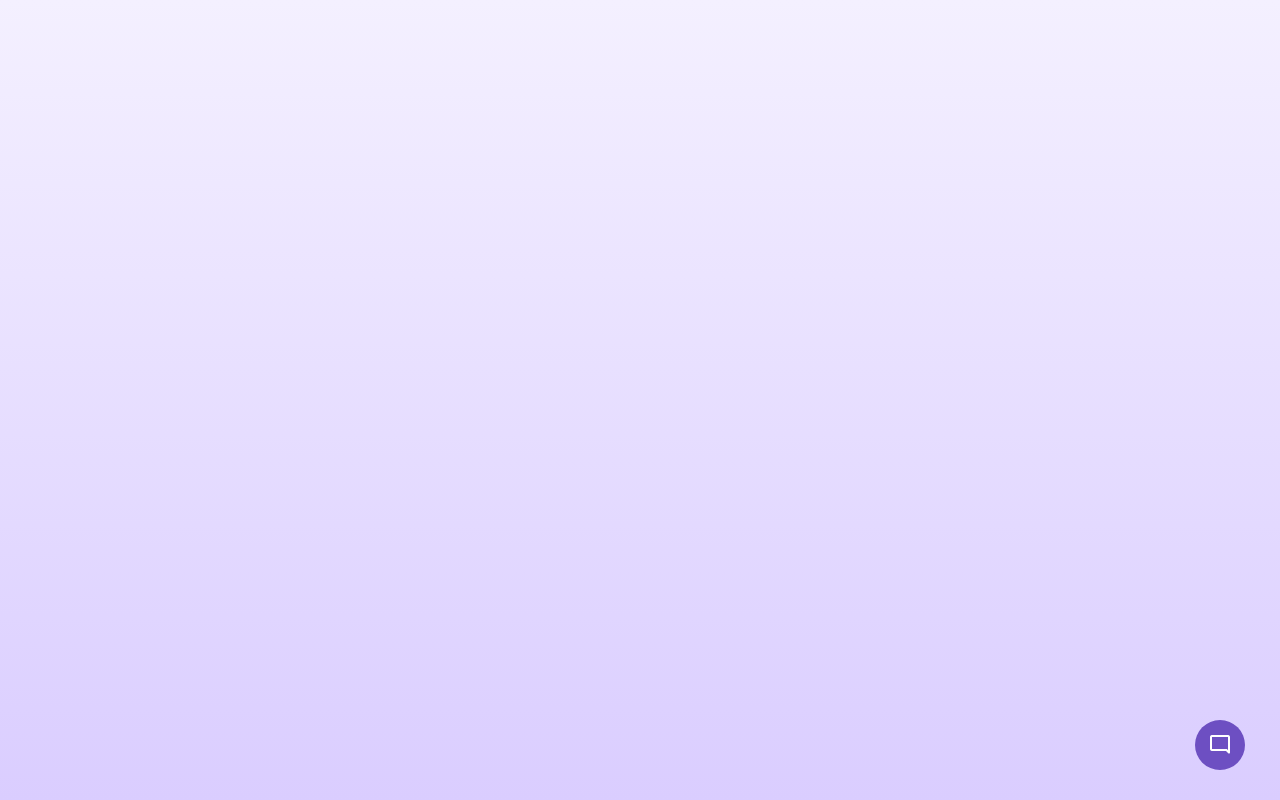
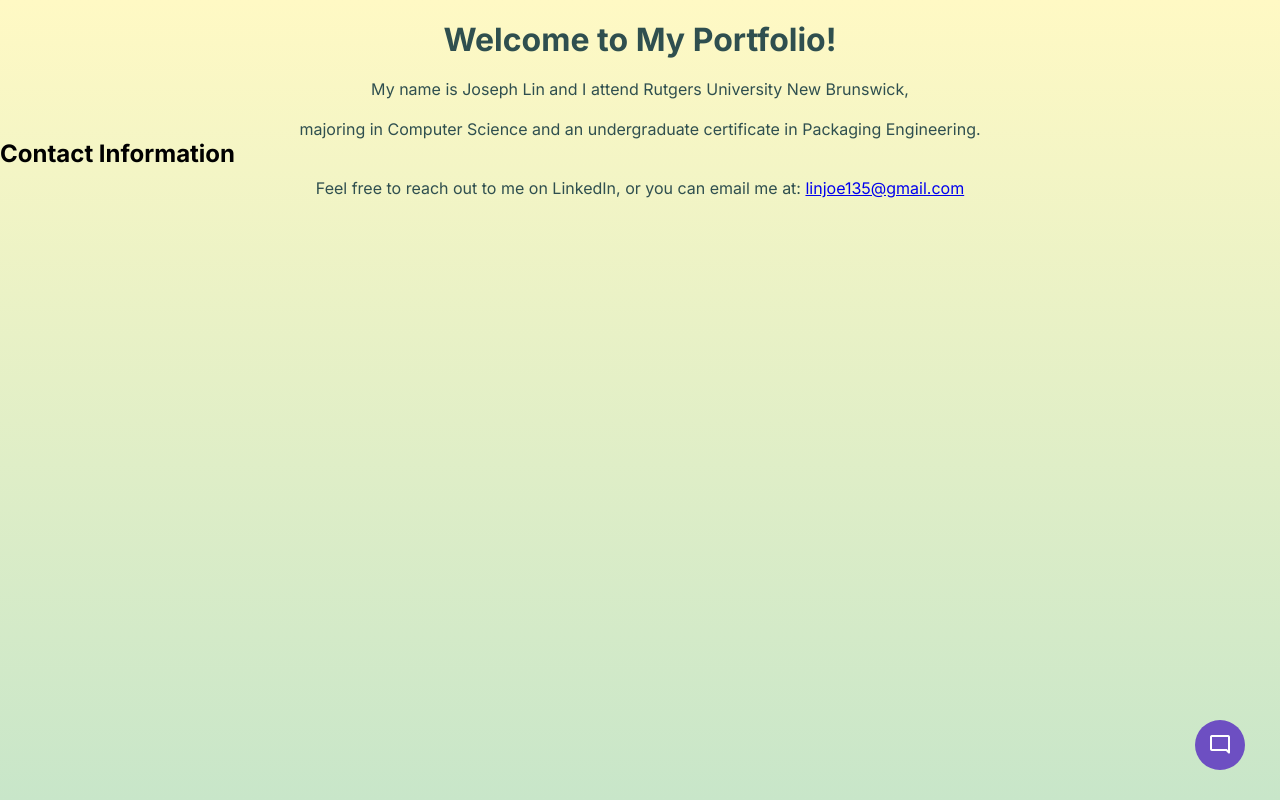
Before and after one commit to JosephLin135/LinProject, a React (Vite) app: page / in a window 1280 px wide. Built offline with nearby package versions, Linux system fonts and the light colour scheme.

Commit message:
second commit

```diff
--- a/index.html
+++ b/index.html
@@ -8,7 +8,16 @@
     <link rel="stylesheet" href="https://fonts.googleapis.com/css2?family=Material+Symbols+Rounded:opsz,wght,FILL,GRAD@48,400,1,0" />
   </head>
   <body>
+    <h1 class="main-title">Welcome to My Portfolio!</h1>
+    <p class="main-title">My name is Joseph Lin and I attend Rutgers University New Brunswick,</p>
+    <p class="main-title"> majoring in Computer Science and an undergraduate certificate in Packaging Engineering.</p>
     <div id="root"></div>
+
+    <section id="contact">
+      <h2>Contact Information</h2>
+      <footer>Feel free to reach out to me on LinkedIn, or you can email me at: <a href="mailto:linjoe135@gmail.com">linjoe135@gmail.com</a></footer>
+    </section>
+
     <script type="module" src="/src/main.jsx"></script>
   </body>
 </html>
--- a/src/App.jsx
+++ b/src/App.jsx
@@ -53,7 +53,7 @@ const App = () => {
           <h2 className="logo-text">Chatbot</h2>
         </div>
 
-        <button className="material-symbols-rounded">keyboard_arrow_down
+        <button className="material-symbols-rounded" onClick={() => setShowChatbot(false)}>keyboard_arrow_down
         </button>
       </div>
 
--- a/src/index.css
+++ b/src/index.css
@@ -10,7 +10,21 @@
 body {
   width: 100%;
   min-height: 100vh;
-  background: linear-gradient(#F4F0FF, #DACDFF);
+  background: linear-gradient(#fff9c4, #c8e6c9);
+}
+
+footer {
+  color: #2f4f4f;
+  text-align: center;
+  padding: 10px;
+  margin-top: auto;
+}
+
+.main-title {
+  text-align: center;
+  margin-top: 0;
+  padding-top: 20px;
+  color: #2f4f4f;
 }
 
 #chatbot-toggler{
```
